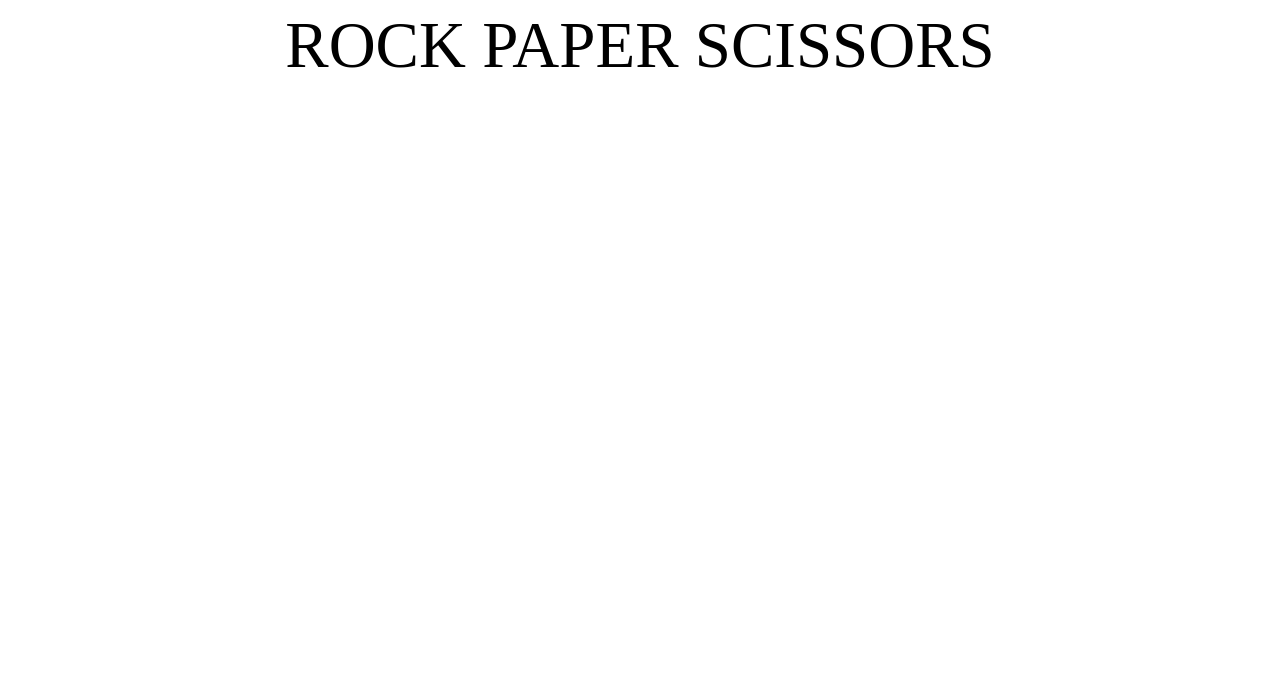
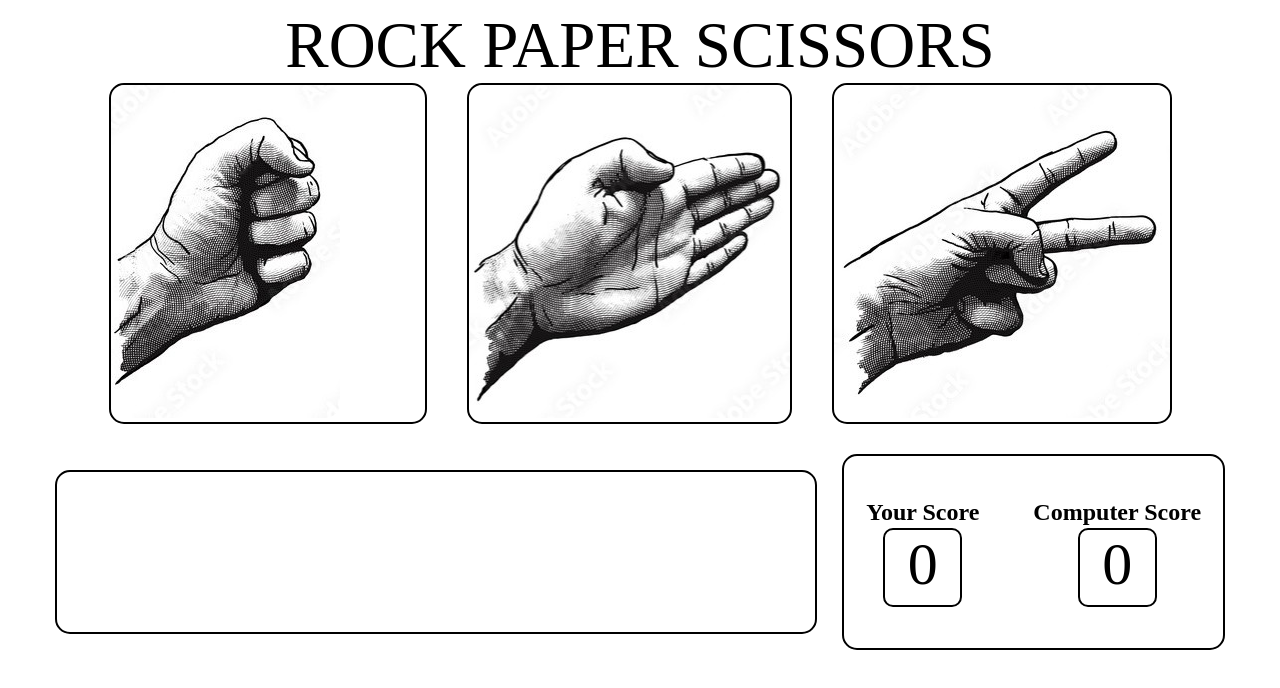
Before and after one commit to thenikhilsingh/Rock-Paper-Scissors, a plain HTML site: page index.html in a window 1280 px wide. Drawn offline with Linux system fonts and the light colour scheme.

Commit message:
modified index.html, style.css and script.js files

```diff
--- a/index.html
+++ b/index.html
@@ -8,6 +8,24 @@
 </head>
 <body>
     <div id="gameName">ROCK PAPER SCISSORS</div>
+    <div id="gesturesCont">
+        <div class="gestures" id="rock"><img src="Assets/rock.jpeg" alt=""></div>
+        <div class="gestures" id="paper"><img src="Assets/paper.jpeg" alt=""></div>
+        <div class="gestures" id="scissors"><img src="Assets/scissors.jpeg" alt=""></div>
+    </div>
+    <div id="gameResultCont">
+        <div id="gameResult"></div>
+        <div id="scoreboard">
+            <div class="yourScore">
+                <h2>Your Score</h2>
+                <div id="yourScorePoints"></div>
+            </div>
+            <div class="computerScore">
+                <h2>Computer Score</h2>
+                <div id="computerScorePoints"></div>
+            </div>
+        </div>
+    </div>
     <script src="script.js"></script>
 </body>
 </html>
--- a/script.js
+++ b/script.js
@@ -1,40 +1,75 @@
 let handSign = ["rock", "paper", "scissors"];
-//let userInput = prompt();
 
 function randomComputerHandSigns() {
   let x = Math.floor(Math.random() * 3);
   return handSign[x];
 }
 
+let userInput;
+
+let gameResult=document.querySelector("#gameResult")
+
 function gameResultChecker() {
-if (userInput == "rock" && randomComputerHandSigns() == "handSign[0]") {
-  console.log("The match was Draw");
+  let computerInput=randomComputerHandSigns();
+
+if (userInput == "rock" && computerInput == handSign[0]) {
+gameResult.innerHTML="The match was Draw as the computer choose rock"
 }
-else if (userInput == "rock" && randomComputerHandSigns() == "handSign[1]") {
-  console.log("You lost the match");
+else if (userInput == "rock" && computerInput == handSign[1]) {
+  gameResult.innerHTML="You lost the match as the computer choose paper"
 }
-else if (userInput == "rock" && randomComputerHandSigns() == "handSign[2]") {
-  console.log("You won the match");
+else if (userInput == "rock" && computerInput == handSign[2]) {
+  gameResult.innerHTML="You won the match as the computer choose scissors"
 }
-else if (userInput == "paper" && randomComputerHandSigns() == "handSign[0]") {
-  console.log("You won the match");
+else if (userInput == "paper" && computerInput == handSign[0]) {
+  gameResult.innerHTML="You won the match as the computer choose rock"
 }
-else if (userInput == "paper" && randomComputerHandSigns() == "handSign[1]") {
-  console.log("The match was Draw");
+else if (userInput == "paper" && computerInput == handSign[1]) {
+  gameResult.innerHTML="The match was Draw as the computer choose paper"
 }
-else if (userInput == "paper" && randomComputerHandSigns() == "handSign[2]") {
-  console.log("You lost the match");
+else if (userInput == "paper" && computerInput == handSign[2]) {
+  gameResult.innerHTML="You lost the match as the computer choose scissors"
 }
-else if (userInput == "scissors" && randomComputerHandSigns() == "handSign[0]") {
-  console.log("You lost the match");
+else if (userInput == "scissors" && computerInput == handSign[0]) {
+  gameResult.innerHTML="You lost the match as the computer choose rock"
 }
-else if (userInput == "scissors" && randomComputerHandSigns() == "handSign[1]") {
-  console.log("You won the match");
+else if (userInput == "scissors" && computerInput == handSign[1]) {
+  gameResult.innerHTML="You won the match as the computer choose paper"
 }
-else if (userInput == "scissors" && randomComputerHandSigns() == "handSign[2]") {
-    console.log("The match was Draw");
+else if (userInput == "scissors" && computerInput == handSign[2]) {
+    gameResult.innerHTML="The match was Draw as the computer choose scissors"
 }
 else {
-  console.log("enter a valid input");
+  gameResult.innerHTML="enter a valid input"
 }
 }
+
+
+let rock=document.querySelector("#rock");
+rock.addEventListener("click",()=>{
+  userInput="rock"
+  gameResultChecker()
+})
+
+let paper=document.querySelector("#paper");
+paper.addEventListener("click",()=>{
+  userInput="paper"
+  gameResultChecker()
+})
+
+let scissors=document.querySelector("#scissors");
+scissors.addEventListener("click",()=>{
+  userInput="scissors"
+  gameResultChecker()
+})
+
+
+let yourScorePoints=document.querySelector("#yourScorePoints")
+let computerScorePoints=document.querySelector("#computerScorePoints")
+yourScorePoints.innerHTML=0;
+computerScorePoints.innerHTML=0;
+function userScore() {
+ for (let i = 0; i < 11; i++) {
+  return yourScorePoints.innerHTML+i;
+ }
+}
--- a/style.css
+++ b/style.css
@@ -2,3 +2,92 @@
     text-align: center;
     font-size: 65px;
 }
+
+#gesturesCont{
+display: flex;
+justify-content: center;
+align-items: center;
+column-gap: 40px;
+}
+
+.gestures{
+    border: 2px solid black;
+    border-radius: 15px;
+}
+.gestures img{
+    border-radius: 15px;
+}
+
+#rock{
+    padding-right: 85px;
+    background-color: white;
+}
+
+#gameResultCont{
+    width: 100%;
+    display: flex;
+    justify-content: center;
+    align-items: center;
+    margin-top: 30px;
+    column-gap: 25px;
+}
+
+#gameResult{
+    border: 2px solid black;
+    border-radius: 15px;
+    width: 60%;
+    height: 15vh;
+    font-size: 35px;
+   text-align: center;
+   padding-top: 40px;
+}
+
+#scoreboard{
+    border: 2px solid black;
+    width: 30%;
+    height: 24vh;
+    border-radius: 15px;
+    display: flex;
+    justify-content: center;
+    column-gap: 50px;
+}
+
+.yourScore{
+    display: flex;
+    flex-direction: column;
+    justify-content: center;
+    align-items: center;
+}
+
+.yourScore h2{
+    margin: 2px;
+}
+
+.computerScore h2{
+    margin: 2px;
+}
+
+.computerScore{
+    display: flex;
+    flex-direction: column;
+    justify-content: center;
+    align-items: center;
+}
+
+#yourScorePoints{
+    border: 2px solid black;
+    border-radius: 10px;
+    width: 75px;
+    height: 75px;
+    font-size: 60px;
+    text-align:center;
+}
+
+#computerScorePoints{
+    border: 2px solid black;
+    border-radius: 10px;
+    width: 75px;
+    height: 75px;
+    font-size: 60px;
+    text-align:center;
+}
```
